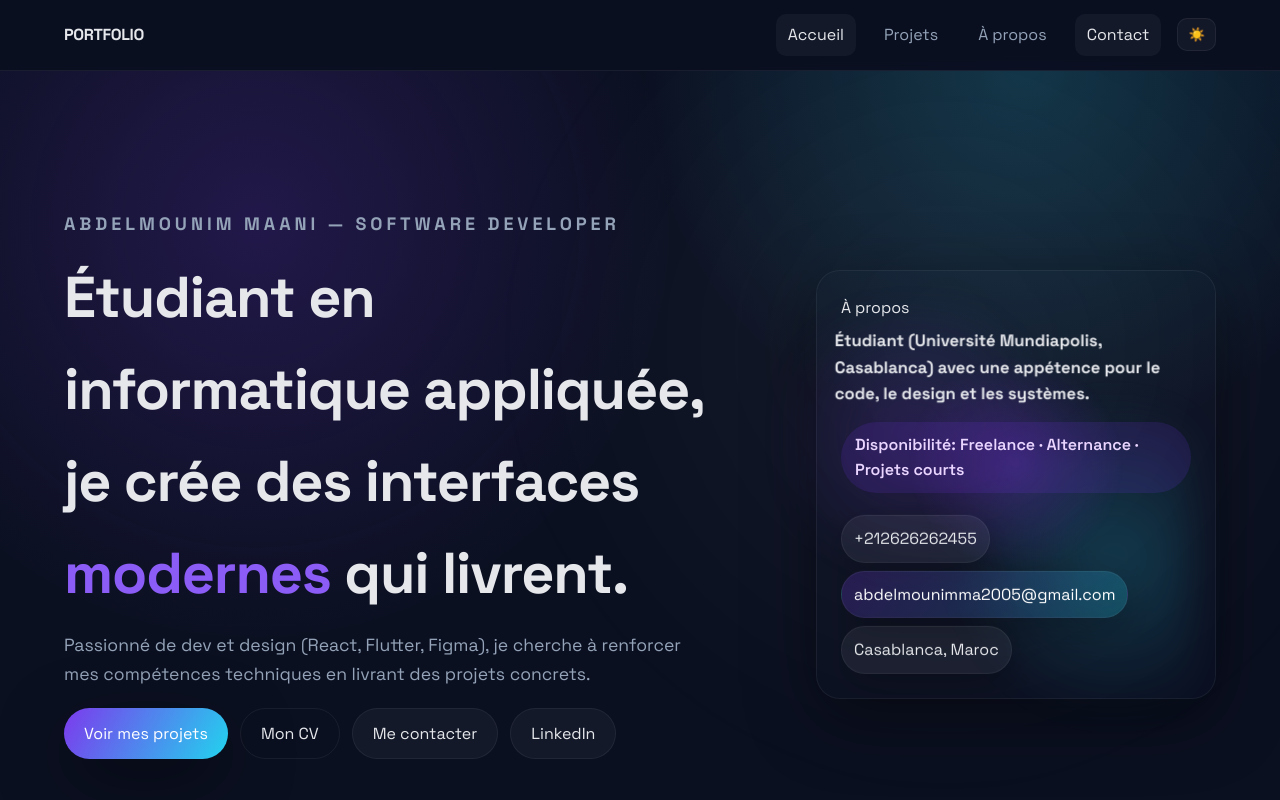
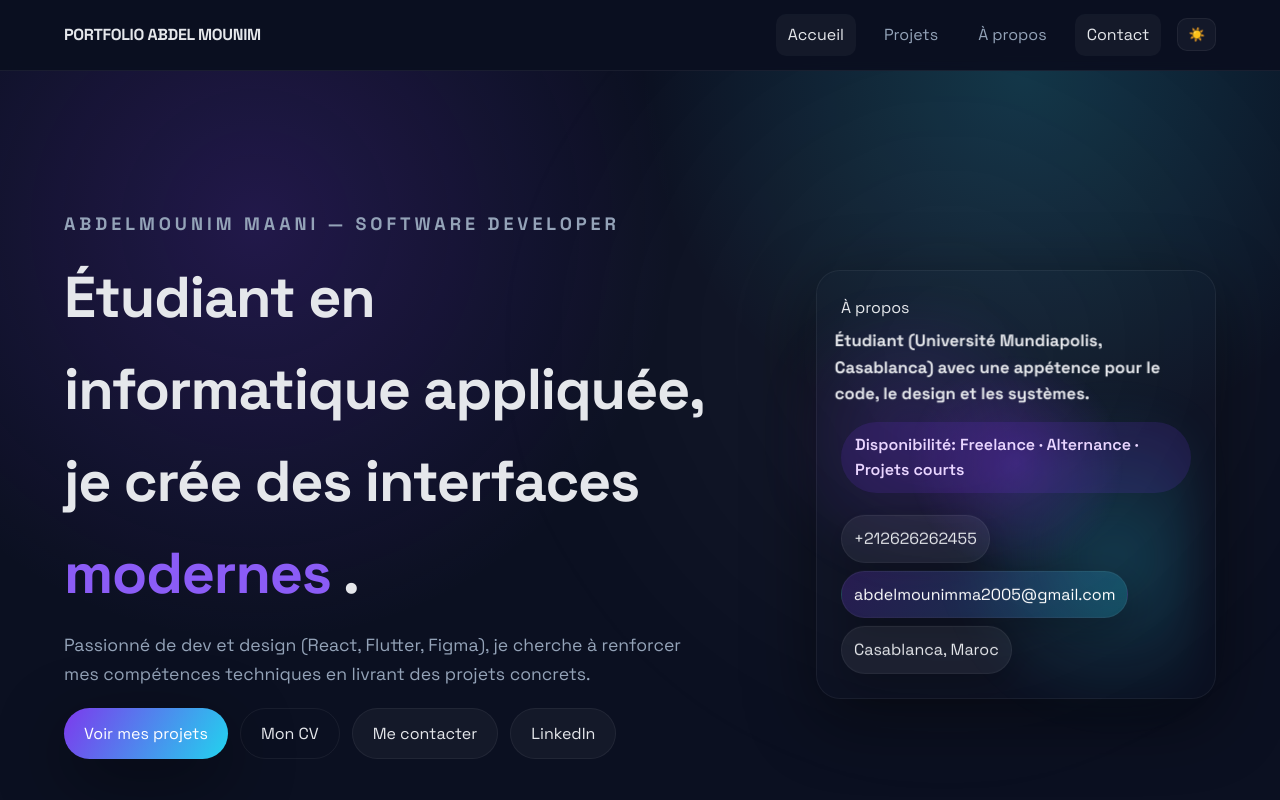
Before and after one commit to MOUNIM05/portfolio-mounim, a React (Create React App) app: page / in a window 1280 px wide. Shown: the top 800 px of the page. Built offline with nearby package versions, Linux system fonts and the light colour scheme; the HTML template or start-up script is replaced by a standard one.

Commit message:
update names

```diff
--- a/public/index.html
+++ b/public/index.html
@@ -15,7 +15,7 @@
       user's mobile device or desktop. See https://developers.google.com/web/fundamentals/web-app-manifest/
     -->
     <link rel="manifest" href="%PUBLIC_URL%/manifest.json" />
-    <meta property="og:title" content="Portfolio – Design & Frontend" />
+    <meta property="og:title" content="PORTFOLIO ABDEL MOUNIM" />
     <meta property="og:description" content="Projets réels : design systems, dashboards, API DX. Animations modernes et thème dark/light." />
     <meta property="og:image" content="%PUBLIC_URL%/assets/hero.webp" />
     <meta property="og:type" content="website" />
@@ -29,7 +29,7 @@
       work correctly both with client-side routing and a non-root public URL.
       Learn how to configure a non-root public URL by running `npm run build`.
     -->
-    <title>Portfolio – Design + Code</title>
+    <title>PORTFOLIO ABDEL MOUNIM</title>
   </head>
   <body>
     <noscript>You need to enable JavaScript to run this app.</noscript>
--- a/src/components/HeroSection.jsx
+++ b/src/components/HeroSection.jsx
@@ -37,7 +37,7 @@ export default function HeroSection() {
             animate={{ opacity: 1, y: 0 }}
             transition={{ delay: 0.05 }}
           >
-            Étudiant en informatique appliquée, je crée des interfaces <span className="accent">modernes</span> qui livrent.
+            Étudiant en informatique appliquée, je crée des interfaces <span className="accent">modernes</span> .
           </motion.h1>
           <motion.p
             className="lead"
--- a/src/components/Navbar.jsx
+++ b/src/components/Navbar.jsx
@@ -22,7 +22,7 @@ export default function Navbar({ theme, onToggleTheme }) {
             animate={{ opacity: 1, y: 0 }}
             transition={{ duration: 0.4 }}
           >
-            PORTFOLIO
+            PORTFOLIO ABDEL MOUNIM
           </motion.span>
         </Link>
         <button className="navbar__burger" onClick={() => setOpen(!open)} aria-label="Menu">
```
